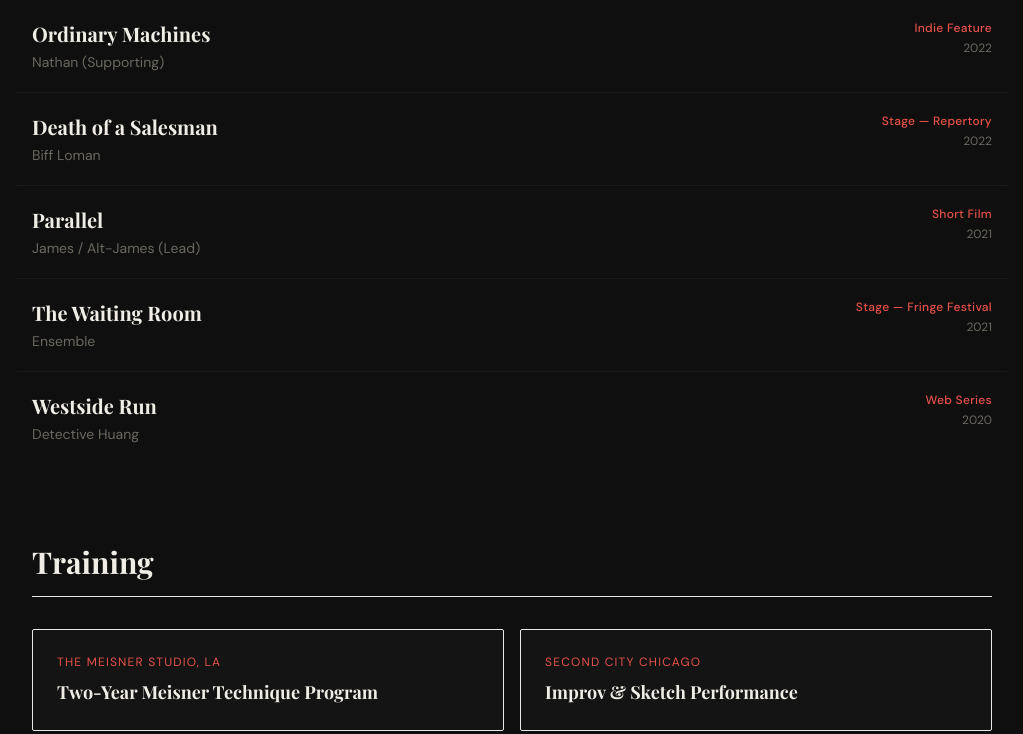
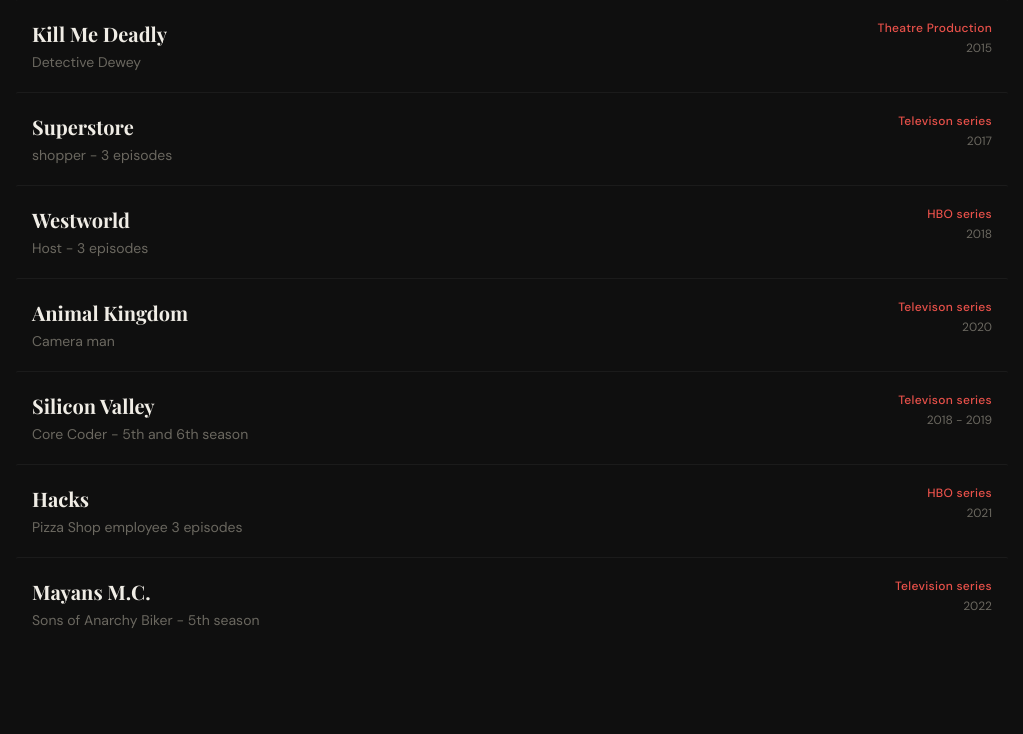
Before and after one commit to tytyjameson/tyler-web-portfolio, a Next.js app: page /acting in a window 1280 px wide. Shown: the part 920-1654 px from the top of the page, without its empty margins (128-1151 px from the left). Built offline with nearby package versions, Linux system fonts and the light colour scheme.

Commit message:
update to the acting page to replace place holders

```diff
--- a/app/acting/page.tsx
+++ b/app/acting/page.tsx
@@ -1,21 +1,23 @@
 import PageShell from '@/components/layout/PageShell'
 
 const CREDITS = [
-  { title: 'The Glass Meridian',    role: 'Marcus Webb (Lead)',         type: 'Feature Film',    year: '2024' },
-  { title: 'Hollow Season',         role: 'Detective Ray Cortes',       type: 'Short Film',      year: '2023' },
-  { title: 'A Streetcar Named Desire', role: 'Stanley Kowalski',       type: 'Stage — Ensemble Theatre', year: '2023' },
-  { title: 'Ordinary Machines',     role: 'Nathan (Supporting)',        type: 'Indie Feature',   year: '2022' },
-  { title: 'Death of a Salesman',   role: 'Biff Loman',                type: 'Stage — Repertory', year: '2022' },
-  { title: 'Parallel',              role: 'James / Alt-James (Lead)',   type: 'Short Film',      year: '2021' },
-  { title: 'The Waiting Room',      role: 'Ensemble',                  type: 'Stage — Fringe Festival', year: '2021' },
-  { title: 'Westside Run',          role: 'Detective Huang',           type: 'Web Series',      year: '2020' },
+  { title: 'The Amazing Spidermain', role: 'AP English student/football player', type: 'Feature Film', year: '2012' },
+  { title: 'The Newsroom', role: 'Student Reporter', type: 'HBO series', year: '2012' },
+  { title: 'Moby Dick Rehearsed', role: 'The Carpenter', type: 'Theatre Production', year: '2014' },
+  { title: 'Kill Me Deadly', role: 'Detective Dewey', type: 'Theatre Production', year: '2015' },
+  { title: 'Superstore', role: 'shopper - 3 episodes', type: 'Televison series', year: '2017' },
+  { title: 'Westworld', role: 'Host - 3 episodes', type: 'HBO series', year: '2018' },
+  { title: 'Animal Kingdom', role: 'Camera man', type: 'Televison series', year: '2020' },
+  { title: 'Silicon Valley', role: 'Core Coder - 5th and 6th season', type: 'Televison series', year: '2018 - 2019' },
+  { title: 'Hacks', role: 'Pizza Shop employee 3 episodes', type: 'HBO series', year: '2021' },
+  { title: 'Mayans M.C.', role: 'Sons of Anarchy Biker - 5th season ', type: 'Television series', year: '2022' },
 ]
 
 const TRAINING = [
-  { school: 'The Meisner Studio, LA',   focus: 'Two-Year Meisner Technique Program' },
-  { school: 'Second City Chicago',      focus: 'Improv & Sketch Performance' },
-  { school: 'UCLA Extension',           focus: 'On-Camera Acting for Film & Television' },
-  { school: 'Private Coaching',         focus: 'Dialect & Accent Reduction — RP, Southern, Boston' },
+  { school: 'Long Beach City College Theatre Program', focus: 'Two-Year Accredited Complete Theatre Program with classical and modern theatre training with added extended training in impov comedy' },
+  { school: 'Groundlings Core Program, Advanced Level', focus: 'Improv & Sketch Performance of the highest caliber including character creation, scene building, stage presence, physical improv and Sketch writing' },
+  { school: 'Cal State University Long Beach', focus: 'Complete Accredited Undergrad Theatre Program graduating with a B.A. In Theatre and a minor in Music' },
+  { school: 'Kalmenson & Kalmenson VO Voice Program', focus: 'Complete VO training program featuring character design, diction and speech, as well as VO improv' },
 ]
 
 export default function ActingPage() {
@@ -25,7 +27,7 @@
       accentDark="#2a0a09"
       label="Stage & Screen"
       title="Acting"
-      tagline="Character-driven work rooted in honesty. Trained in the Meisner technique with stage, film, and digital credits across drama and dark comedy."
+      tagline="Character-driven work rooted in honesty. Trained in the Meisner and Adler technique with stage, film, and digital credits across drama and comedy."
     >
 
       {/* Credits */}
@@ -83,7 +85,7 @@
           Reel and sides available on request. Happy to self-tape or schedule a read.
         </p>
         <a
-          href="mailto:tyler@tjmartinez.com"
+          href="mailto:tm6002005@gmail.com"
           className="inline-block font-body text-sm font-semibold tracking-widest uppercase px-8 py-3 rounded-sm transition-all hover:-translate-y-px"
           style={{ background: '#e8514a', color: '#0f0f0f' }}
         >
```
